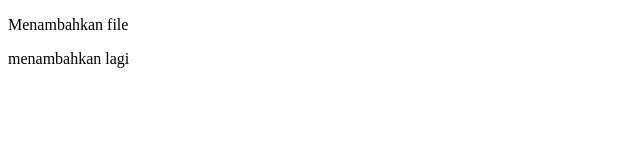
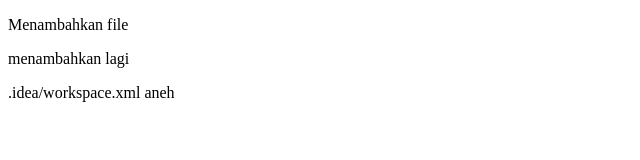
Before and after one commit to theinternetbae/nothing, a plain HTML site: page index.html in a window 1280 px wide. Shown: the whole page, without its empty margins (0-640 px from the left). Drawn offline with Linux system fonts and the light colour scheme.

Commit message:
adding some line code

```diff
--- a/index.html
+++ b/index.html
@@ -7,5 +7,6 @@
 <body>
     <p>Menambahkan file</p>
     <p>menambahkan lagi</p>
+    <p>.idea/workspace.xml aneh</p>
 </body>
 </html>
```
